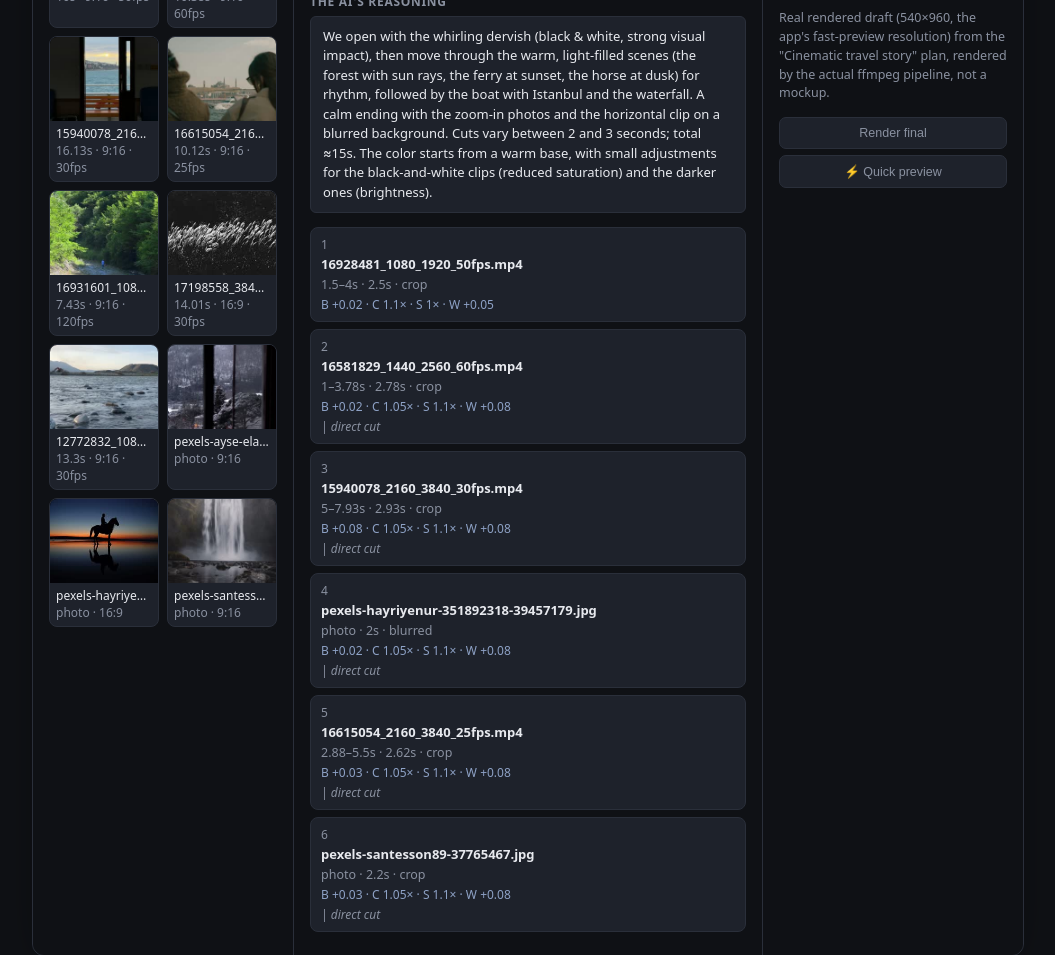
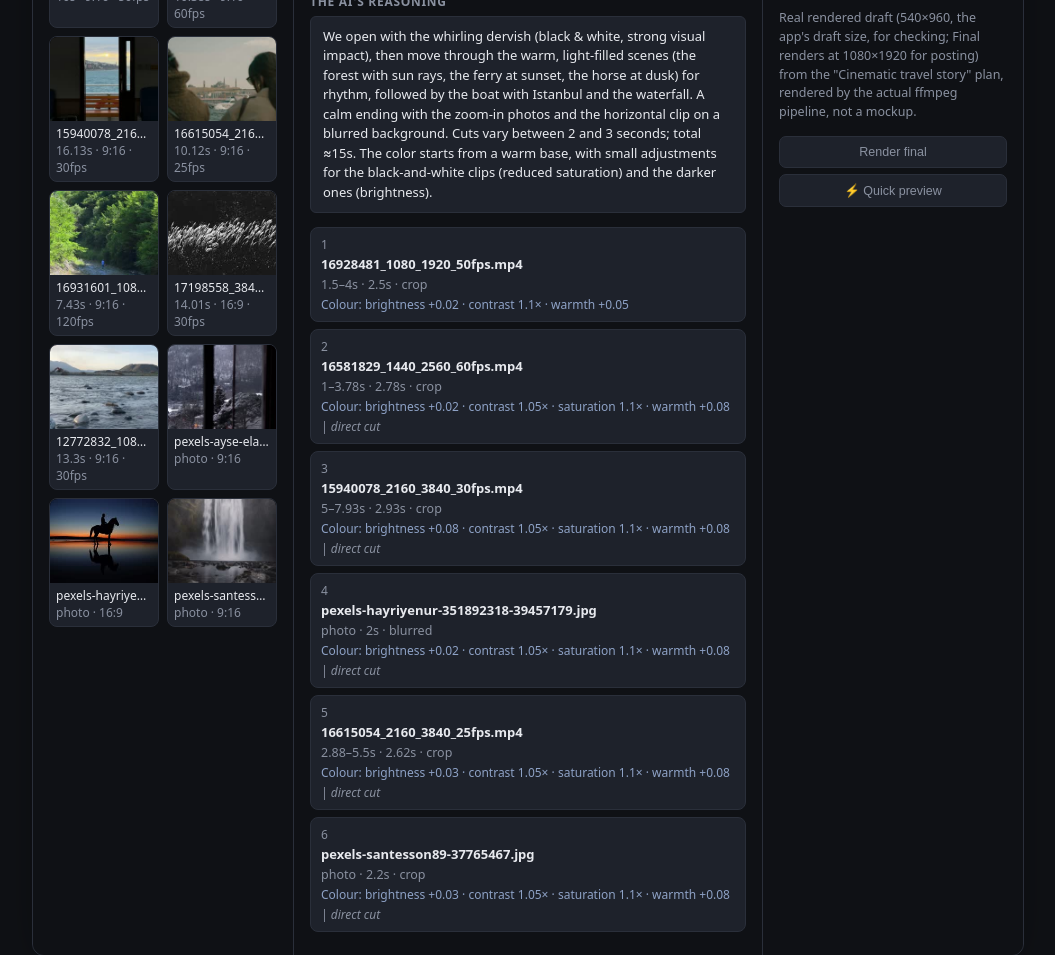
Before and after one commit to AlexandraMoldovan95/video-editor, a plain HTML site: page site/index.html in a window 1280 px wide. Shown: the part 1772-2727 px from the top of the page, without its empty margins (112-1167 px from the left). Drawn offline with Linux system fonts and the light colour scheme.

Commit message:
site: the demo shows each clip's colour in words, like the app
- The static demo's clip cards read "B +0.02 · C 1.05× · S 1.1× · W +0.08";
  they now say "Colour: brightness +0.02 · contrast 1.05× · ...", listing
  only what differs from the original, the same as the app (385ba9d).
- The note under the demo video called 540×960 "the app's fast-preview
  resolution"; it's the draft size (the quick preview is ~270×480). It
  now says draft for checking, final at 1080×1920 for posting.

Checked in headless Edge: the script parses, the demo timeline shows the
new labels (looked at), every text still passes WCAG AA (153 texts,
lowest 5.03:1).

Co-Authored-By: Claude Opus 5.5 <noreply@anthropic.com>

```diff
--- a/site/index.html
+++ b/site/index.html
@@ -273,7 +273,7 @@
                 <source src="images/video-editor-demo/draft.mp4" type="video/mp4">
               </video>
             </div>
-            <p class="preview-note">Real rendered draft (540×960, the app's fast-preview resolution) from the "Cinematic travel story" plan, rendered by the actual ffmpeg pipeline, not a mockup.</p>
+            <p class="preview-note">Real rendered draft (540×960, the app's draft size, for checking; Final renders at 1080×1920 for posting) from the "Cinematic travel story" plan, rendered by the actual ffmpeg pipeline, not a mockup.</p>
             <button class="fake-btn" disabled title="Needs the real app">Render final</button>
             <button class="fake-btn" disabled title="Needs the real app">⚡ Quick preview</button>
           </div>
@@ -461,6 +461,16 @@ function fmtNum(n){
   return s === "" || s === "-" ? "0" : s;
 }
 function signed(n){ return (n >= 0 ? "+" : "") + fmtNum(n); }
+// The clip's colour in words, only what differs from the original, as the app shows it
+// ("Colour: contrast 1.2× · saturation 1.15×"; it used to read "B 0 · C 1.2× · S 1.15× · W 0").
+function colourSummary(c){
+  const parts = [];
+  if (Math.abs((c.brightness ?? 0)) > 1e-6) parts.push(`brightness ${signed(c.brightness)}`);
+  if (Math.abs((c.contrast ?? 1) - 1) > 1e-6) parts.push(`contrast ${fmtNum(c.contrast)}×`);
+  if (Math.abs((c.saturation ?? 1) - 1) > 1e-6) parts.push(`saturation ${fmtNum(c.saturation)}×`);
+  if (Math.abs((c.warmth ?? 0)) > 1e-6) parts.push(`warmth ${signed(c.warmth)}`);
+  return parts.length ? `Colour: ${parts.join(" · ")}` : "Colour: unchanged";
+}
 
 function renderMaterial(){
   const grid = document.getElementById("material-grid");
@@ -500,7 +510,7 @@ function renderPlan(key){
         <div class="cn">${i + 1}</div>
         <div class="cf">${c.source}</div>
         <div class="cd">${range} · ${fit}</div>
-        <div class="cv">B ${signed(c.brightness)} · C ${fmtNum(c.contrast)}× · S ${fmtNum(c.saturation)}× · W ${signed(c.warmth)}</div>
+        <div class="cv">${colourSummary(c)}</div>
         ${trLabel}
       </div>`;
   }).join("");
```
